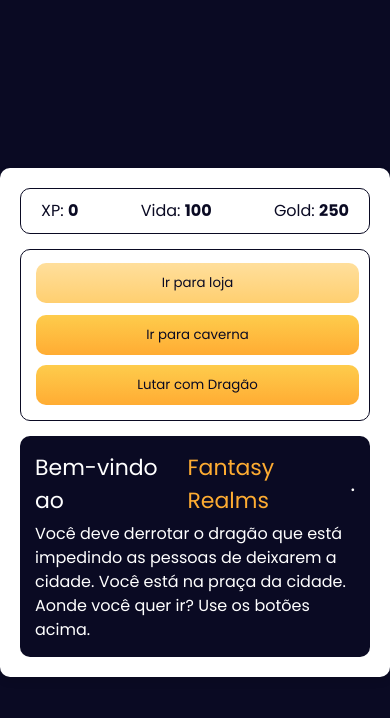
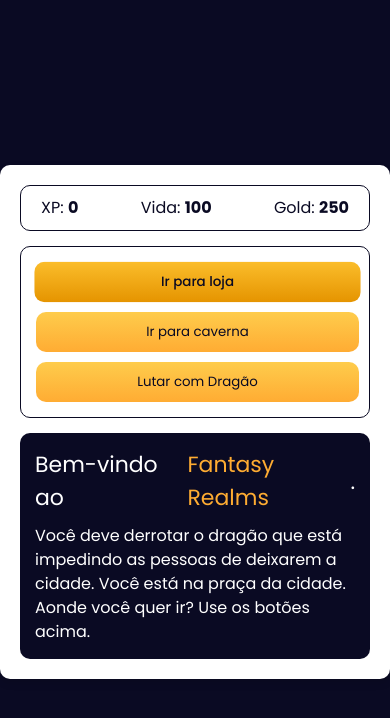
Before and after one commit to richxrdreis/Fantasy-Realms-RPG, a plain HTML site: page index.html in a window 390 px wide. In both pictures the pointer is over the button "Ir para loja". Drawn offline with Linux system fonts and the light colour scheme.

Commit message:
Fantasy-Realms-RPG

```diff
--- a/style.css
+++ b/style.css
@@ -18,6 +18,7 @@ body {
 
 /* Estilo principal do jogo */
 #game {
+  width: 100%;
   max-width: 600px;
   background-color: #ffffff;
   color: #0a0a23;
@@ -38,7 +39,7 @@ body {
   display: flex;
   justify-content: center;
   align-items: center;
-  margin-bottom: 5px;
+  margin-bottom: 10px;
   font-size: 22px;
 }
 
@@ -120,7 +121,7 @@ button:focus {
 /* Responsividade */
 @media (max-width: 600px) {
   #game {
-    max-width: 100%;
+    width: 100%;
     padding: 20px;
   }
 
@@ -130,6 +131,13 @@ button:focus {
     flex: 1 1 100%;
   }
 
+  button:hover {
+    background-color: #e59400;
+    background-image: linear-gradient(#fbbd2b, #e59400);
+    transform: scale(1.01);
+    font-weight: 500;
+  }
+
   .stat {
     padding-left: 10px;
     padding-right: 10px;
```
